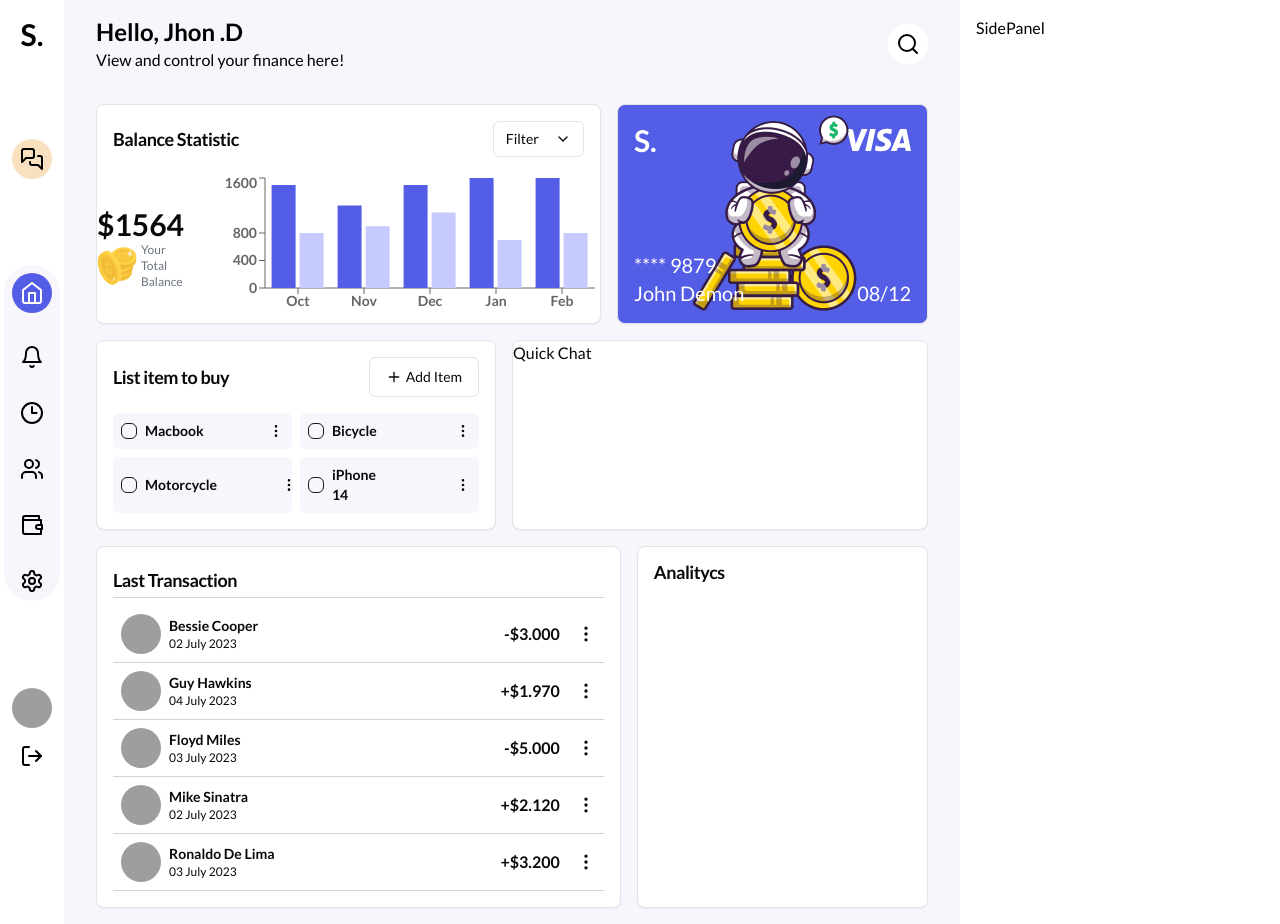
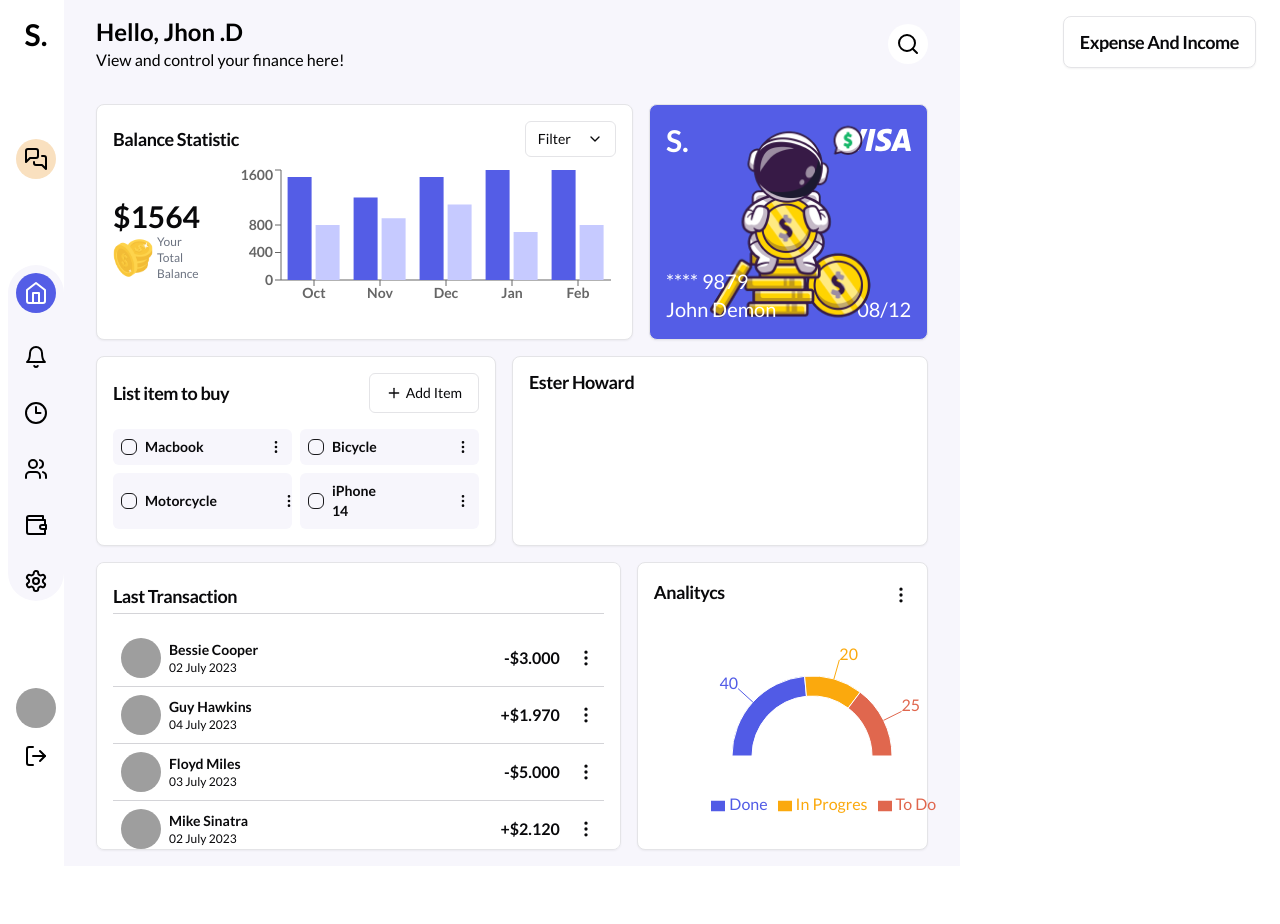
Before and after one commit to farizge/finance-dashboard, a Next.js app: page / in a window 1280 px wide. After the commit the page ends 866 px from the top, so only its background shows below. Built offline with nearby package versions, Linux system fonts and the light colour scheme; grey boxes are pictures that could not be loaded.

Commit message:
Body content OK

```diff
--- a/app/globals.css
+++ b/app/globals.css
@@ -4,7 +4,7 @@
 
 .layout {
     width: 100%;
-    height: 100vh;
+    height: 100%;
 
     display: grid;
     grid:
--- a/app/layout.tsx
+++ b/app/layout.tsx
@@ -20,11 +20,11 @@ export default function RootLayout({
         <html lang="en">
             <body className={lato.className}>
                 <div className="layout">
-                    <nav className="sidebar ">
+                    <nav className="sidebar fixed left-2">
                         <Navigation />
                     </nav>
                     <main className="body bg-[#F7F6FC]">{children}</main>
-                    <aside className="side-panel">
+                    <aside className="side-panel fixed right-2">
                         <SidePanel />
                     </aside>
                 </div>
--- a/components/SidePanel.tsx
+++ b/components/SidePanel.tsx
@@ -1,5 +1,11 @@
+import ExpenseAndIncome from "@/components/sidepanel/ExpenseAndIncome";
+
 const SidePanel = () => {
-    return <div className="side-panel p-4">SidePanel</div>;
+    return (
+        <div className="side-panel p-4">
+            <ExpenseAndIncome />
+        </div>
+    );
 };
 
 export default SidePanel;
--- /dev/null
+++ b/components/charts/ChartAnalytics.tsx
@@ -0,0 +1,48 @@
+"use client";
+import { Cell, Legend, Pie, PieChart, Tooltip } from "recharts";
+
+const ChartAnalytics = () => {
+    const data = [
+        {
+            name: "Done",
+            value: 40,
+        },
+        {
+            name: "In Progres",
+            value: 20,
+        },
+        {
+            name: "To Do",
+            value: 25,
+        },
+    ];
+    const COLORS = ["#515BE6", "#FBA90D", "#E0674E"];
+    return (
+        <PieChart width={350} height={200}>
+            <Pie
+                data={data}
+                dataKey="value"
+                nameKey="name"
+                innerRadius={60}
+                outerRadius={80}
+                startAngle={180}
+                endAngle={0}
+                fill="#82ca9d"
+                label
+                cx="45%"
+                cy={130}
+            >
+                {data.map((entry, index) => (
+                    <Cell
+                        key={`cell-${index}`}
+                        fill={COLORS[index % COLORS.length]}
+                    />
+                ))}
+            </Pie>
+            <Tooltip />
+            <Legend />
+        </PieChart>
+    );
+};
+
+export default ChartAnalytics;
--- a/components/content/Analytics/Analytics.tsx
+++ b/components/content/Analytics/Analytics.tsx
@@ -1,9 +1,17 @@
-import { Card, CardTitle } from "@/components/ui/card";
+import ChartAnalytics from "@/components/charts/ChartAnalytics";
+import { Card, CardContent, CardHeader, CardTitle } from "@/components/ui/card";
+import { MoreVertical } from "lucide-react";
 
 const Analytics = () => {
     return (
-        <Card className="flex-1 p-4 max-w-[35%]">
-            <CardTitle>Analitycs</CardTitle>
+        <Card className="flex-1 p-4 max-w-[35%] flex flex-col gap-2">
+            <CardHeader>
+                <CardTitle>Analitycs</CardTitle>
+                <MoreVertical size="20" />
+            </CardHeader>
+            <CardContent className="">
+                <ChartAnalytics />
+            </CardContent>
         </Card>
     );
 };
--- a/components/content/BalanceStatistic.tsx
+++ b/components/content/BalanceStatistic.tsx
@@ -14,7 +14,7 @@ import ChartBarStatistic from "@/components/charts/ChartBarStatistic";
 const BalanceStatistic = () => {
     return (
         <Card className="flex-1">
-            <div className="flex max-w-full p-4 items-center">
+            <div className="flex max-w-full items-center">
                 <CardTitle className="flex-1">Balance Statistic</CardTitle>
                 <DropdownMenu>
                     <DropdownMenuTrigger asChild>
--- a/components/content/CreditCard.tsx
+++ b/components/content/CreditCard.tsx
@@ -5,7 +5,7 @@ import illustration from "@/assets/illustration.png";
 
 const CreditCard = () => {
     return (
-        <Card className="w-[40%] bg-[#545DE6]  px-4 pb-4 flex flex-col justify-between">
+        <Card className="w-[40%] bg-[#545DE6]  px-4 pb-4 pt-0 flex flex-col justify-between">
             <div className="flex justify-between items-center">
                 <div className="font-bold text-3xl text-white">S.</div>
                 <Image src={logoVisa} alt="logo-visa" width={70} />
--- a/components/content/QuickChat.tsx
+++ b/components/content/QuickChat.tsx
@@ -1,8 +1,12 @@
 import React from "react";
-import { Card } from "@/components/ui/card";
+import { Card, CardTitle } from "@/components/ui/card";
 
 const QuickChat = () => {
-    return <Card className="w-[50%]">Quick Chat</Card>;
+    return (
+        <Card className="w-[50%]">
+            <CardTitle>Ester Howard</CardTitle>
+        </Card>
+    );
 };
 
 export default QuickChat;
--- a/components/content/Transaction/Transaction.tsx
+++ b/components/content/Transaction/Transaction.tsx
@@ -4,7 +4,7 @@ import { data } from "./data";
 
 const Transaction = () => {
     return (
-        <Card className="flex flex-col gap-2 flex-1 p-4">
+        <Card className="flex flex-col gap-2 flex-1 p-4 max-h-72 overflow-scroll overflow-x-hidden">
             <CardTitle className="border-zinc-300 border-b py-2">
                 Last Transaction
             </CardTitle>
--- /dev/null
+++ b/components/sidepanel/ExpenseAndIncome.tsx
@@ -0,0 +1,11 @@
+import { Card, CardTitle } from "@/components/ui/card";
+
+const ExpenseAndIncome = () => {
+    return (
+        <Card className="w-full">
+            <CardTitle>Expense And Income</CardTitle>
+        </Card>
+    );
+};
+
+export default ExpenseAndIncome;
--- a/components/ui/card.tsx
+++ b/components/ui/card.tsx
@@ -9,7 +9,7 @@ const Card = React.forwardRef<
     <div
         ref={ref}
         className={cn(
-            "rounded-lg border border-zinc-200 bg-white text-zinc-950 shadow-sm dark:border-zinc-800 dark:bg-zinc-950 dark:text-zinc-50",
+            "p-4 rounded-lg border border-zinc-200 bg-white text-zinc-950 shadow-sm dark:border-zinc-800 dark:bg-zinc-950 dark:text-zinc-50",
             className
         )}
         {...props}
@@ -23,7 +23,10 @@ const CardHeader = React.forwardRef<
 >(({ className, ...props }, ref) => (
     <div
         ref={ref}
-        className={cn("flex flex-col space-y-1.5 p-6", className)}
+        className={cn(
+            "flex space-y-1.5 justify-between items-center",
+            className
+        )}
         {...props}
     />
 ));
@@ -60,7 +63,7 @@ const CardContent = React.forwardRef<
     HTMLDivElement,
     React.HTMLAttributes<HTMLDivElement>
 >(({ className, ...props }, ref) => (
-    <div ref={ref} className={cn("p-0", className)} {...props} />
+    <div ref={ref} className={cn("py-2", className)} {...props} />
 ));
 CardContent.displayName = "CardContent";
 
```
